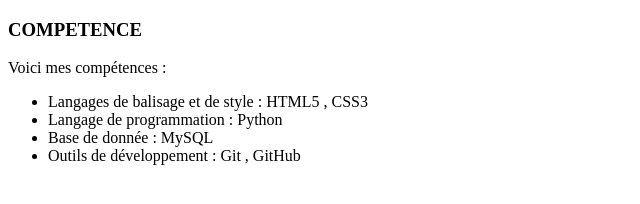
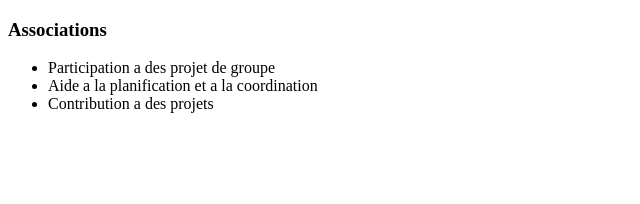
Before and after one commit to Kevin-RNS/git-mon-cv, a plain HTML site: page index.html in a window 1280 px wide. Shown: the whole page, without its empty margins (0-640 px from the left). Drawn offline with Linux system fonts and the light colour scheme.

Commit message:
mise en place de la section associations

```diff
--- a/index.html
+++ b/index.html
@@ -7,15 +7,13 @@
     <title>MON CV</title>
 </head>
 <body>
-    <section id="competences">
-        <h3>COMPETENCE</h3>
-        <p>Voici mes compétences :
-             <ul>
-                <li>Langages de balisage et de style : HTML5 , CSS3</li>
-                <li>Langage de programmation : Python </li>
-                <li>Base de donnée : MySQL </li>
-                <li>Outils de développement : Git , GitHub </li>
-             </ul>
+   <section id="associations">
+        <p> <h3>Associations</h3>
+            <ul>
+                <li>Participation a des projet de groupe </li>
+                <li>Aide a la planification et a la coordination</li>
+                <li>Contribution a des projets </li>
+            </ul>
         </p>
     </section>
 </body>
```
